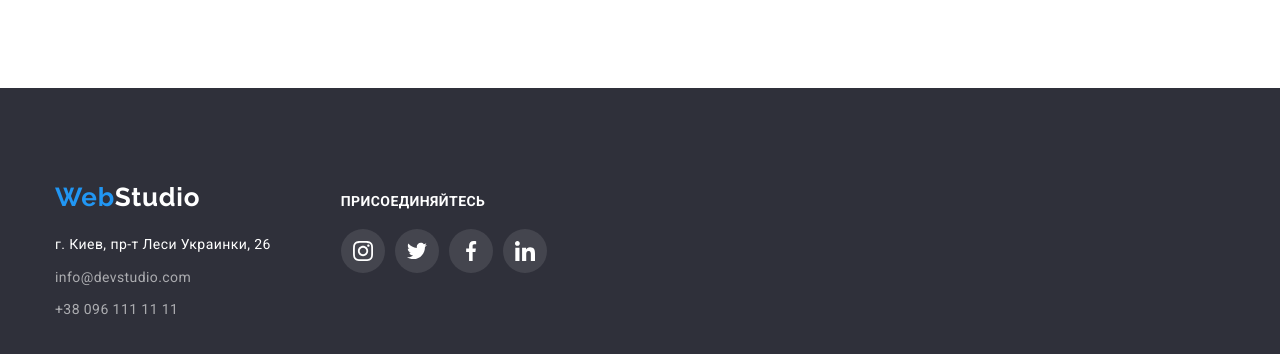
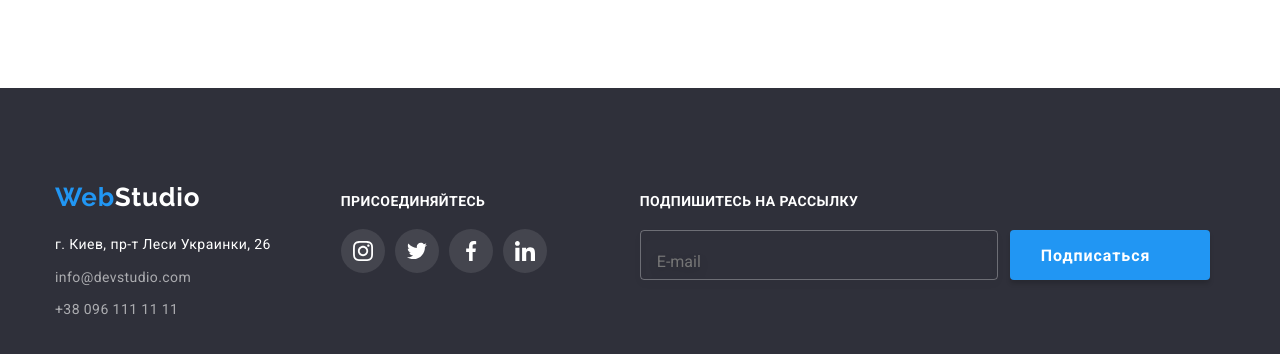
Before and after one commit to valerykyr23/goit-markup-hw-06, a plain HTML site: page index.html in a window 1280 px wide. Shown: the part 2592-2946 px from the top of the page. Drawn offline with nearby package versions, Linux system fonts and the light colour scheme.

Commit message:
Добавляет форму в футер

```diff
--- a/css/styles.css
+++ b/css/styles.css
@@ -919,3 +919,57 @@ textarea {
 .form-input:hover {
   border-color: var(--accent-color);
 }
+
+.subscribe-title {
+  font-weight: 700;
+  font-size: 14px;
+  line-height: 1.14;
+  letter-spacing: 0.03em;
+  text-transform: uppercase;
+  color: var(--main-background-color);
+  margin-bottom: 20px;
+}
+
+.subscribe-btn {
+  font-family: inherit;
+  color: var(--main-background-color);
+  background-color: var(--accent-color);
+  font-weight: 700;
+  font-size: 16px;
+  line-height: 1.8;
+  letter-spacing: 0.06em;
+  cursor: pointer;
+  border-radius: 4px;
+  padding: 10px 55px;
+  width: 200px;
+  height: 50px;
+  box-shadow: 0px 4px 4px rgba(0, 0, 0, 0.15);
+  border-radius: 4px;
+  border-color: transparent;
+  padding-left: 29px;
+  padding-top: 10px;
+  padding-bottom: 10px;
+  padding-right: 62px;
+}
+
+.subscribe-form-footer {
+  margin-left: 93px;
+}
+
+.footer-input {
+  margin-right: 12px;
+  width: 358px;
+  height: 50px;
+  background-color: transparent;
+  border: 1px solid rgba(255, 255, 255, 0.3);
+  filter: drop-shadow(0px 4px 4px rgba(0, 0, 0, 0.15));
+  border-radius: 4px;
+  padding-top: 15px;
+  padding-left: 16px;
+}
+
+.subscribe {
+  display: flex;
+  justify-content: center;
+  align-items: center;
+}
--- a/index.html
+++ b/index.html
@@ -341,6 +341,19 @@
 
 </div>
 
+<form class="subscribe-form-footer">
+
+<p class="subscribe-title">Подпишитесь на рассылку</p>
+
+<div class="subscribe">
+
+<input  class="footer-input" type="email" name="user_email" placeholder="E-mail">
+
+<button  class="subscribe-btn"  type="submit">Подписаться<svg width="24px" height="24px"><use href="./images/icon.svg.svg#icon-send"></use></svg></button>
+</div>
+</form>
+
+
 </div>
 
 </footer>
```
Also changed, not shown: images/icon.svg.svg.
